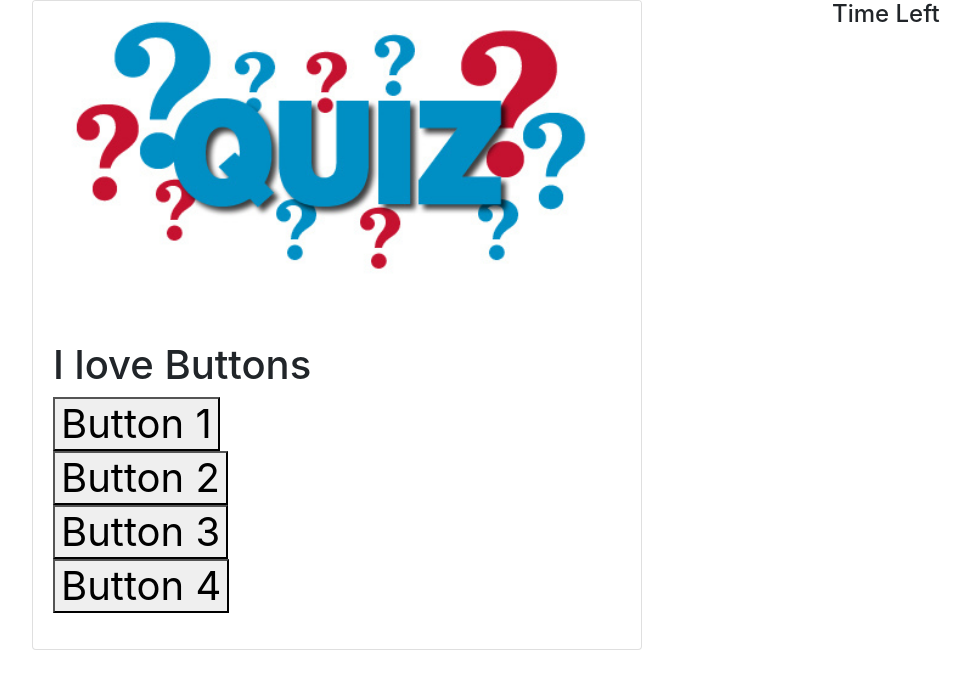
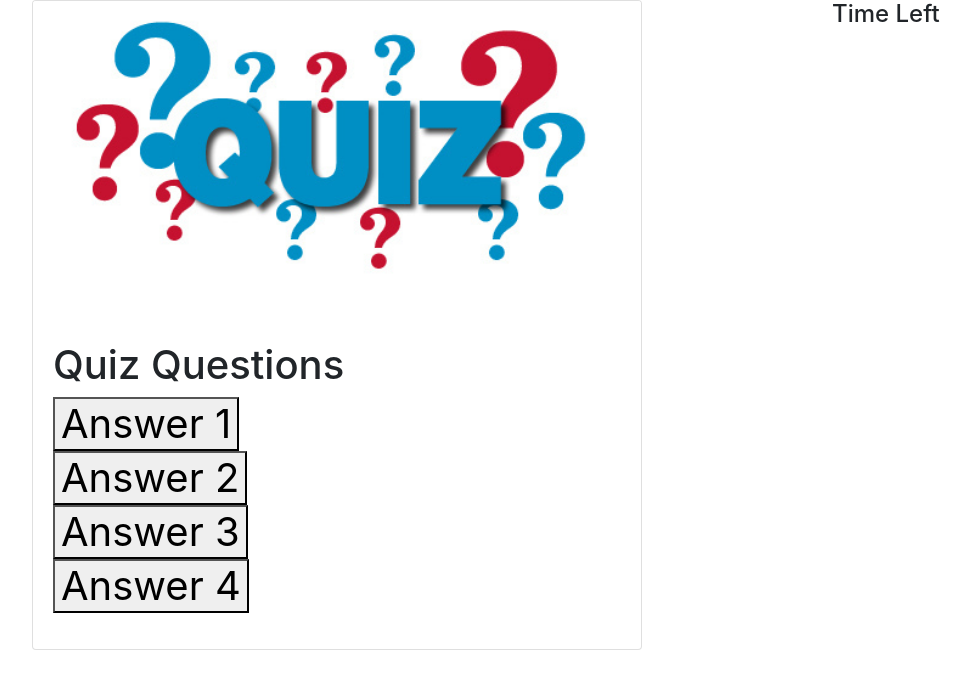
Before and after one commit to luckyian/Quiz, a plain HTML site: page index.html in a window 1280 px wide. Shown: the whole page, without its empty margins (143-1114 px from the left). Drawn offline with nearby package versions, Linux system fonts and the light colour scheme.

```diff
--- a/index.html
+++ b/index.html
@@ -24,25 +24,27 @@
     <div class="card-body">
       <p class="card-text">
         <ul class="Questions">
-          <h1 id = "q">I love Buttons</h1>
+          <h1 id = "q">Quiz Questions</h1>
 
           <li>
-            <button id = "a1">Button 1</button>
+
+            <button  id = "a1">Answer 1</button>
 
           </li>
 
           <li>
-            <button id = "a2">Button 2</button>
+
+            <button id = "a2">Answer 2</button>
 
           </li>
 
           <li>
-            <button id = "a3">Button 3</button>
+            <button id = "a3">Answer 3</button>
 
           </li>
 
           <li>
-            <button id = "a4">Button 4</button>
+            <button  id = "a4">Answer 4</button>
 
           </li>
 
```
